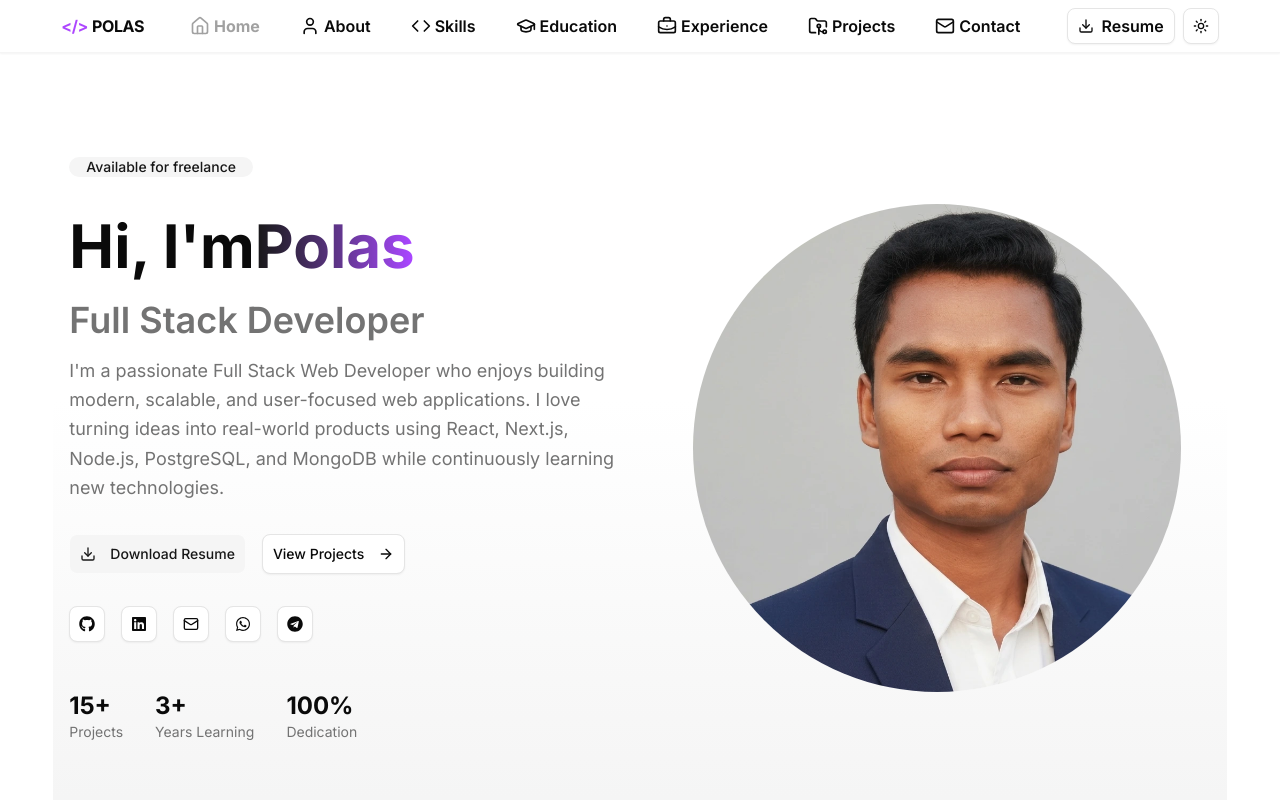
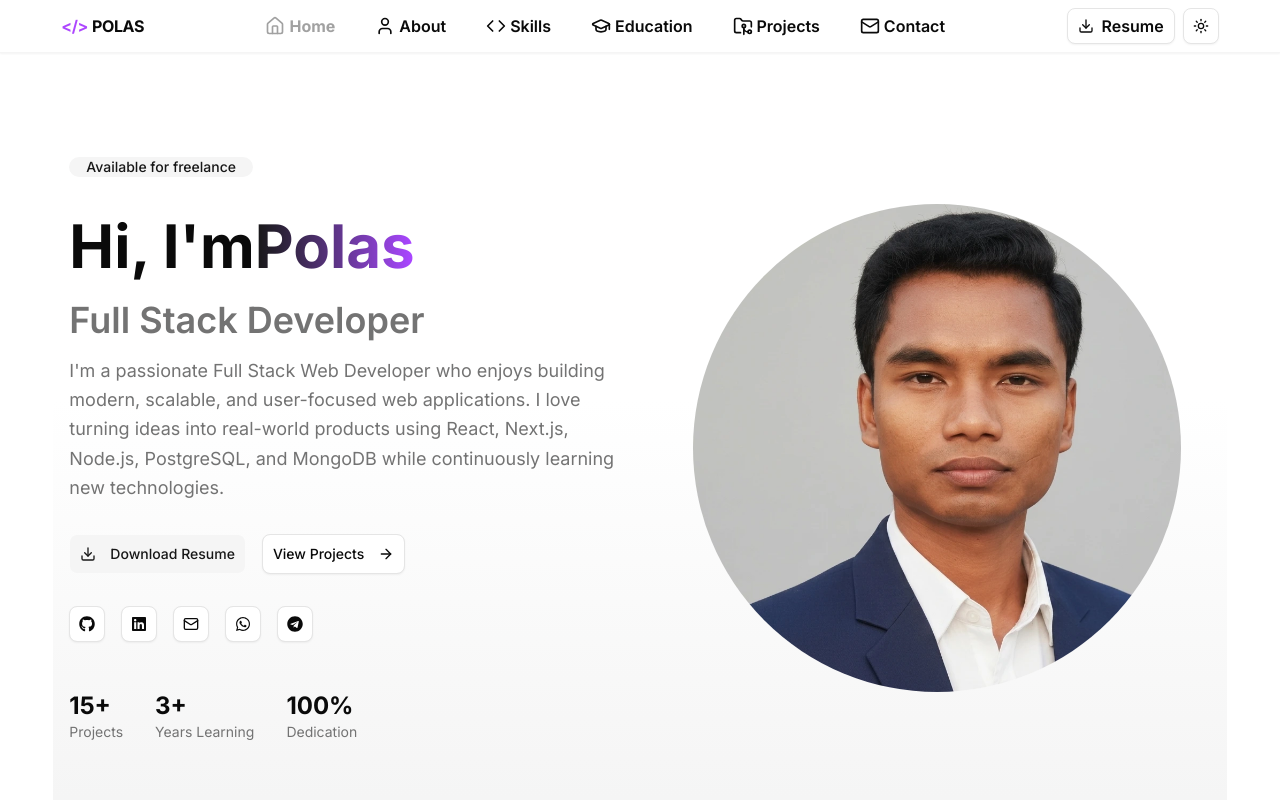
Before and after one commit to devpolas/portfolio, a Next.js app: page / in a window 1280 px wide. Shown: the top 800 px of the page. Built offline with nearby package versions, Linux system fonts and the light colour scheme.

Commit message:
hide experience section

```diff
--- a/app/page.tsx
+++ b/app/page.tsx
@@ -13,7 +13,7 @@ export default function page() {
       <About />
       <Skills />
       <Education />
-      <Experience />
+      {/* <Experience /> */}
       <Projects />
       <Contact />
     </div>
--- a/components/navbar/navbar.tsx
+++ b/components/navbar/navbar.tsx
@@ -26,7 +26,7 @@ const menuItems = [
   { name: "About", href: "/#about", icon: User },
   { name: "Skills", href: "/#skills", icon: Code },
   { name: "Education", href: "/#education", icon: GraduationCap },
-  { name: "Experience", href: "/#experience", icon: BriefcaseBusiness },
+  // { name: "Experience", href: "/#experience", icon: BriefcaseBusiness },
   { name: "Projects", href: "/#projects", icon: FolderGit2 },
   { name: "Contact", href: "/#contact", icon: Mail },
 ]
```
